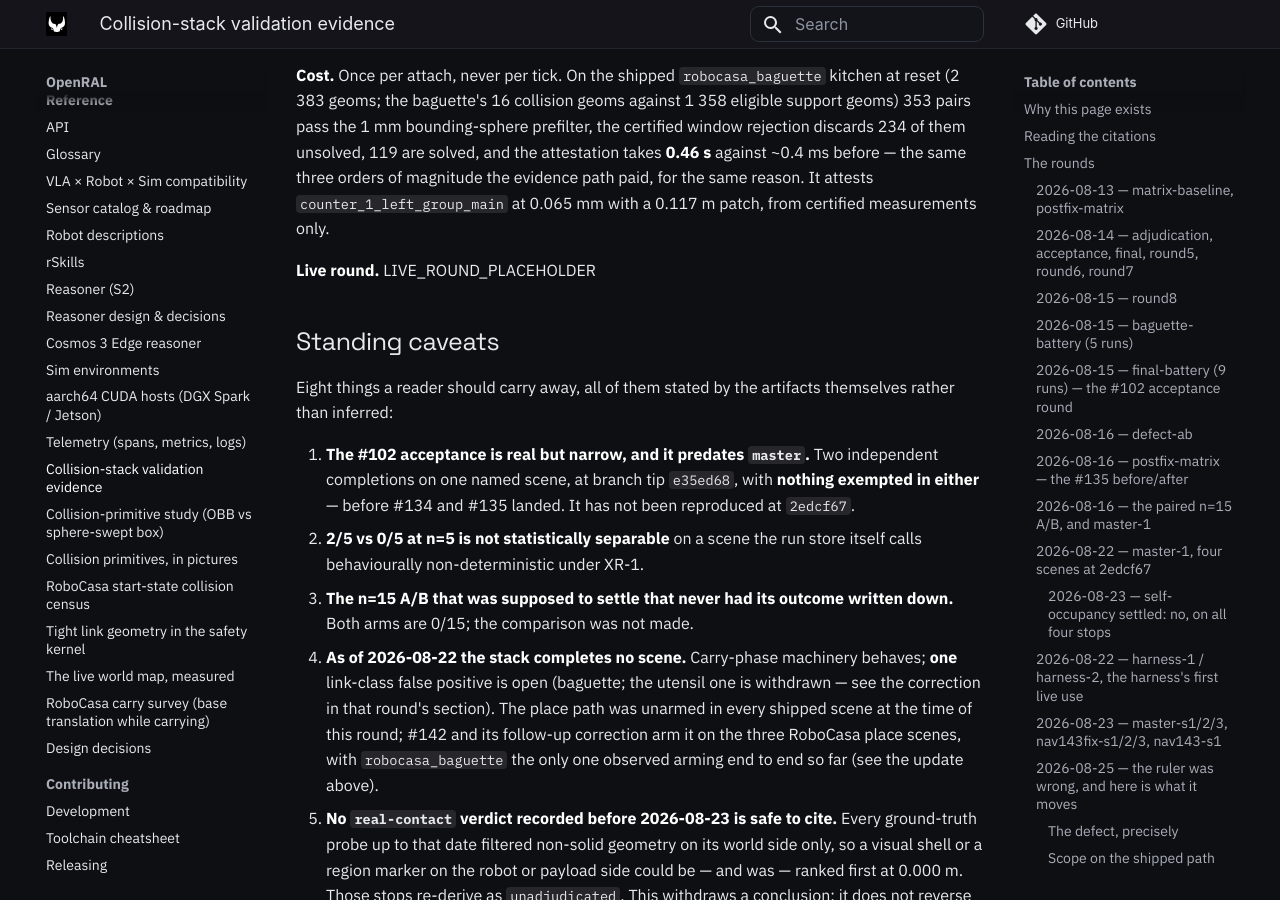
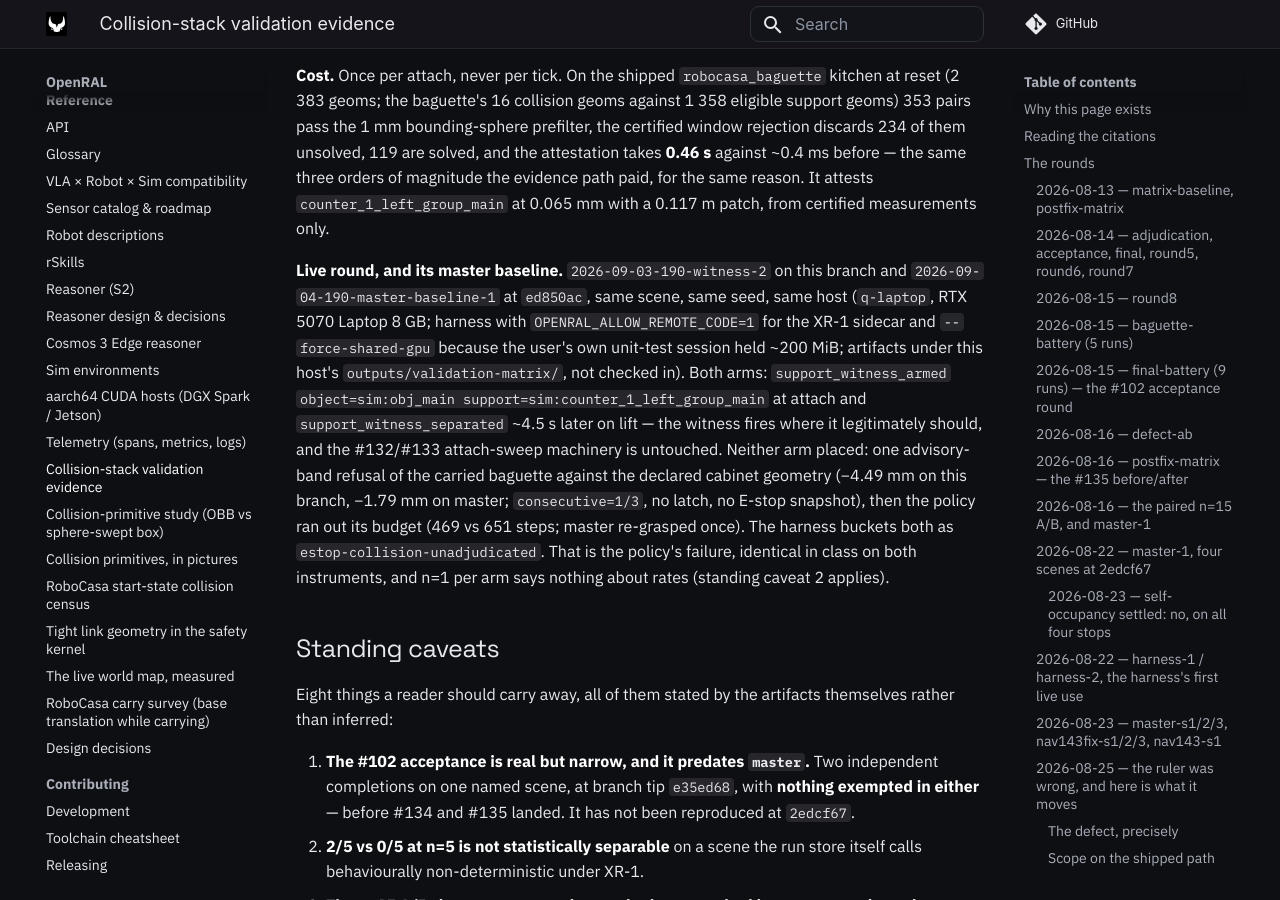
Before and after one commit to OpenRAL/openral, an MkDocs documentation site: the page built from docs/reference/collision-validation-evidence.md, in a window 1280 px wide and 900 px high, scrolled down 27351 px. Built offline with MkDocs 1.6.1 and Material for MkDocs 9.7.7, drawn with Linux system fonts in a browser that asks for light colours; comment, search, counter and statistics services are not loaded.

Commit message:
docs(collision): record the #190 live round and its master baseline
Co-Authored-By: Claude Fable 5.1 <noreply@anthropic.com>
Claude-Session: https://claude.ai/code/session_01HSutpDDKU5QufdAPtubnaP
Signed-off-by: Adrian <adrian@qualiastudios.dev>

```diff
--- a/docs/reference/collision-validation-evidence.md
+++ b/docs/reference/collision-validation-evidence.md
@@ -1141,7 +1141,22 @@ of magnitude the evidence path paid, for the same reason. It attests
 `counter_1_left_group_main` at 0.065 mm with a 0.117 m patch, from certified
 measurements only.
 
-**Live round.** LIVE_ROUND_PLACEHOLDER
+**Live round, and its master baseline.** `2026-09-03-190-witness-2` on this
+branch and `2026-09-04-190-master-baseline-1` at `ed850ac`, same scene, same
+seed, same host (`q-laptop`, RTX 5070 Laptop 8 GB; harness with
+`OPENRAL_ALLOW_REMOTE_CODE=1` for the XR-1 sidecar and `--force-shared-gpu`
+because the user's own unit-test session held ~200 MiB; artifacts under this
+host's `outputs/validation-matrix/`, not checked in). Both arms:
+`support_witness_armed object=sim:obj_main support=sim:counter_1_left_group_main`
+at attach and `support_witness_separated` ~4.5 s later on lift — the witness
+fires where it legitimately should, and the #132/#133 attach-sweep machinery
+is untouched. Neither arm placed: one advisory-band refusal of the carried
+baguette against the declared cabinet geometry (−4.49 mm on this branch,
+−1.79 mm on master; `consecutive=1/3`, no latch, no E-stop snapshot), then
+the policy ran out its budget (469 vs 651 steps; master re-grasped once). The
+harness buckets both as `estop-collision-unadjudicated`. That is the policy's
+failure, identical in class on both instruments, and n=1 per arm says nothing
+about rates (standing caveat 2 applies).
 
 ## Standing caveats
 
```
